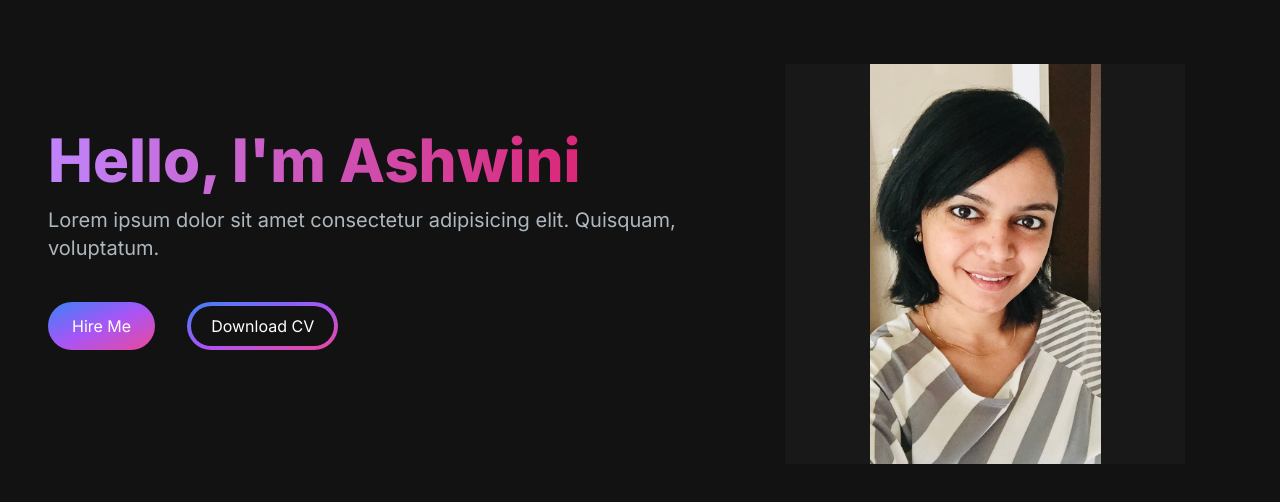
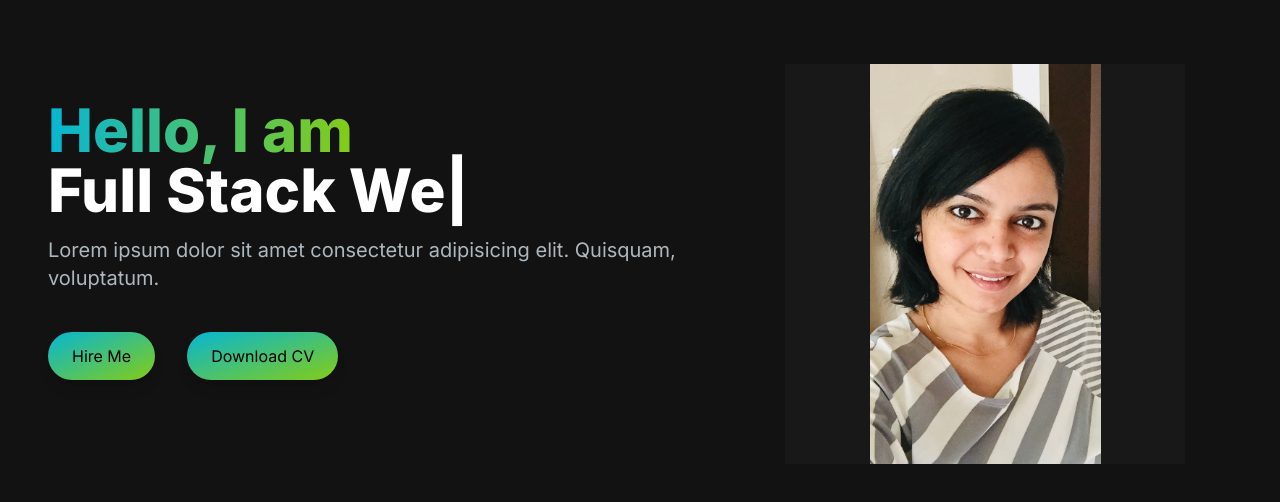
Before and after one commit to ashuppal/Portfolio-nextJS, a Next.js app: page / in a window 1280 px wide. Shown: the top 502 px of the page. Built offline with nearby package versions, Linux system fonts and the light colour scheme.

Commit message:
header done

```diff
--- a/app/components/HeroSection.jsx
+++ b/app/components/HeroSection.jsx
@@ -1,17 +1,33 @@
 "use client";
 import React from "react";
 import Image from "next/image";
+import { TypeAnimation } from 'react-type-animation';
 
 
 const HeroSection = () => {
   return (
     <section className="grid grid-cols-1 lg:grid-cols-12 my-4">
       <div className="col-span-7 place-self-center place-items-center grid lg:place-items-start">
-        <h1 className="text-white max-w-2xl mb-4 lg:text-6xl text-4xl font-extrabold">
-          <span className="text-transparent text-6xl bg-clip-text bg-gradient-to-r from-purple-400 to-pink-600">
-            Hello, I'm Ashwini
-          </span>{" "}
+      <h1 className="max-w-2xl mb-4 lg:text-6xl text-4xl font-extrabold text-white">
+      <span className="bg-clip-text text-transparent bg-gradient-to-r from-cyan-500 to-lime-500 lg:text-6xl text-4xl">
+            Hello, I am {" "}
+          </span>
           <br></br>
+          <TypeAnimation
+      sequence={[
+        // Same substring at the start will only be typed out once, initially
+        'Ashwini',
+        2000,
+        'Full Stack Web Developer',
+        1000,
+
+
+      ]}
+      wrapper="span"
+      speed={50}
+      backSpeed={60}
+      repeat={Infinity}
+    />
 
         </h1>
         <p className="text-[#ADB7BE] mb-6 textl-lg lg:text-xl">
@@ -19,15 +35,17 @@ const HeroSection = () => {
           voluptatum.
         </p>
         <div>
-          <button className="bg-gradient-to-br from-blue-500 via-purple-500 to-pink-500 hover:bg-slate-200 text-white px-6 py-3 rounded-full mr-4">
+  <button className="bg-gradient-to-br from-cyan-500 to-lime-500 hover:bg-gray-300 text-charcoal px-6 py-3 rounded-full mr-4 shadow-lg transition duration-150 ease-in-out">
     Hire Me
   </button>
-          <button className="m-4 bg-gradient-to-br from-blue-500 via-purple-500 to-pink-500 px-1 py-1  text-white rounded-full">
-            <span className="block bg-[#121212] hover:bg-slate-800 rounded-full px-5 py-2">
+  <button className="m-4 bg-gradient-to-br from-cyan-500 to-lime-500 px-1 py-1 text-charcoal rounded-full shadow-lg transition duration-150 ease-in-out">
+    <span className="block bg-charcoal hover:bg-gray-900 rounded-full px-5 py-2">
       Download CV
     </span>
   </button>
 </div>
+
+
       </div>
       <div className="col-span-5 place-self-center mt-8 lg:mt-8">
   <div className="bg-[#181818] lg:w-[400px] lg:h-[400px] w-[250px] h-[250px] flex justify-center items-center relative overflow-hidden">
```
Also changed, not shown: package.json (+5 -4 lines), 1 other file (tests, documents, lock files or other folders). Lines whose indentation alone changed are shown as unchanged.
